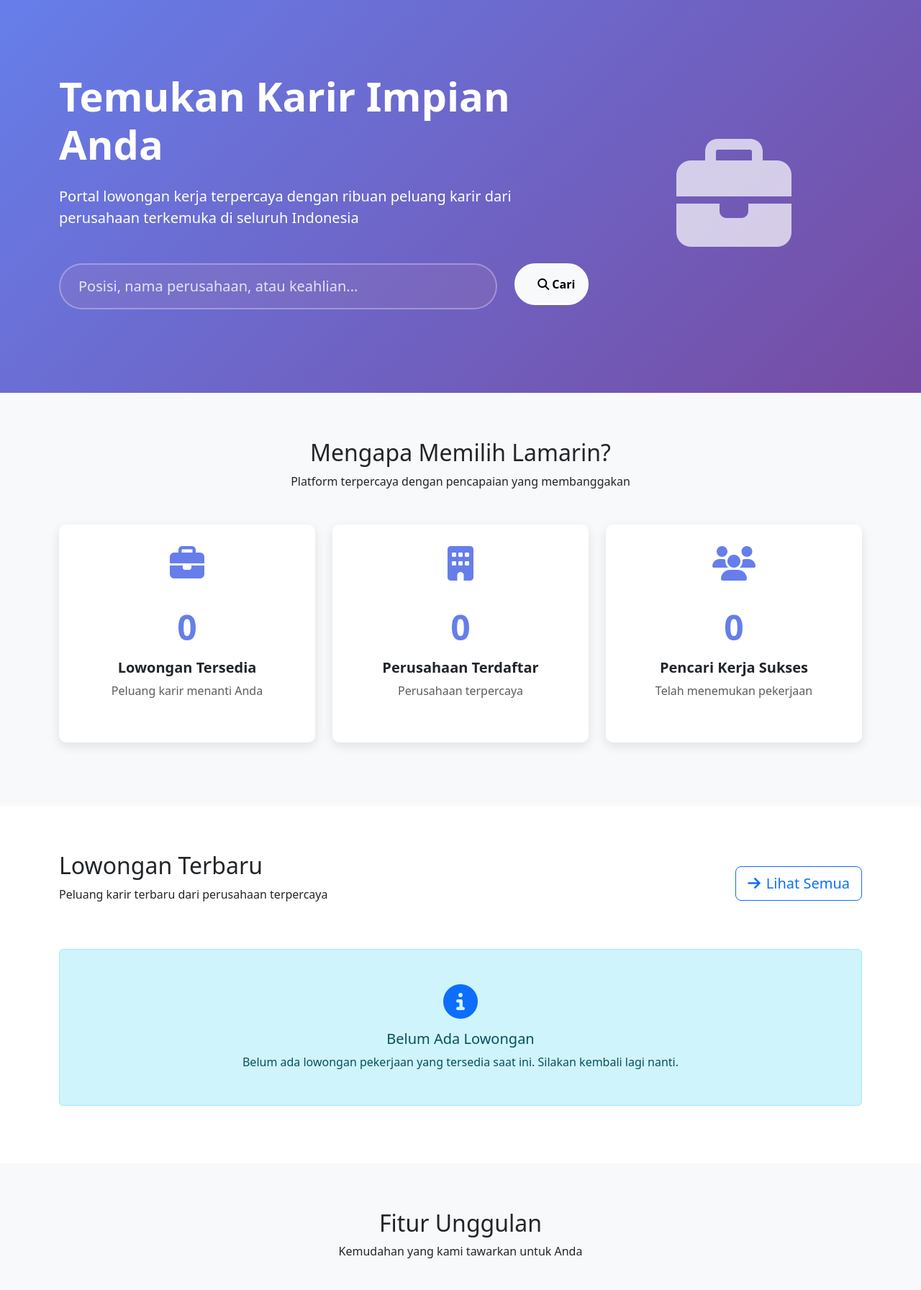
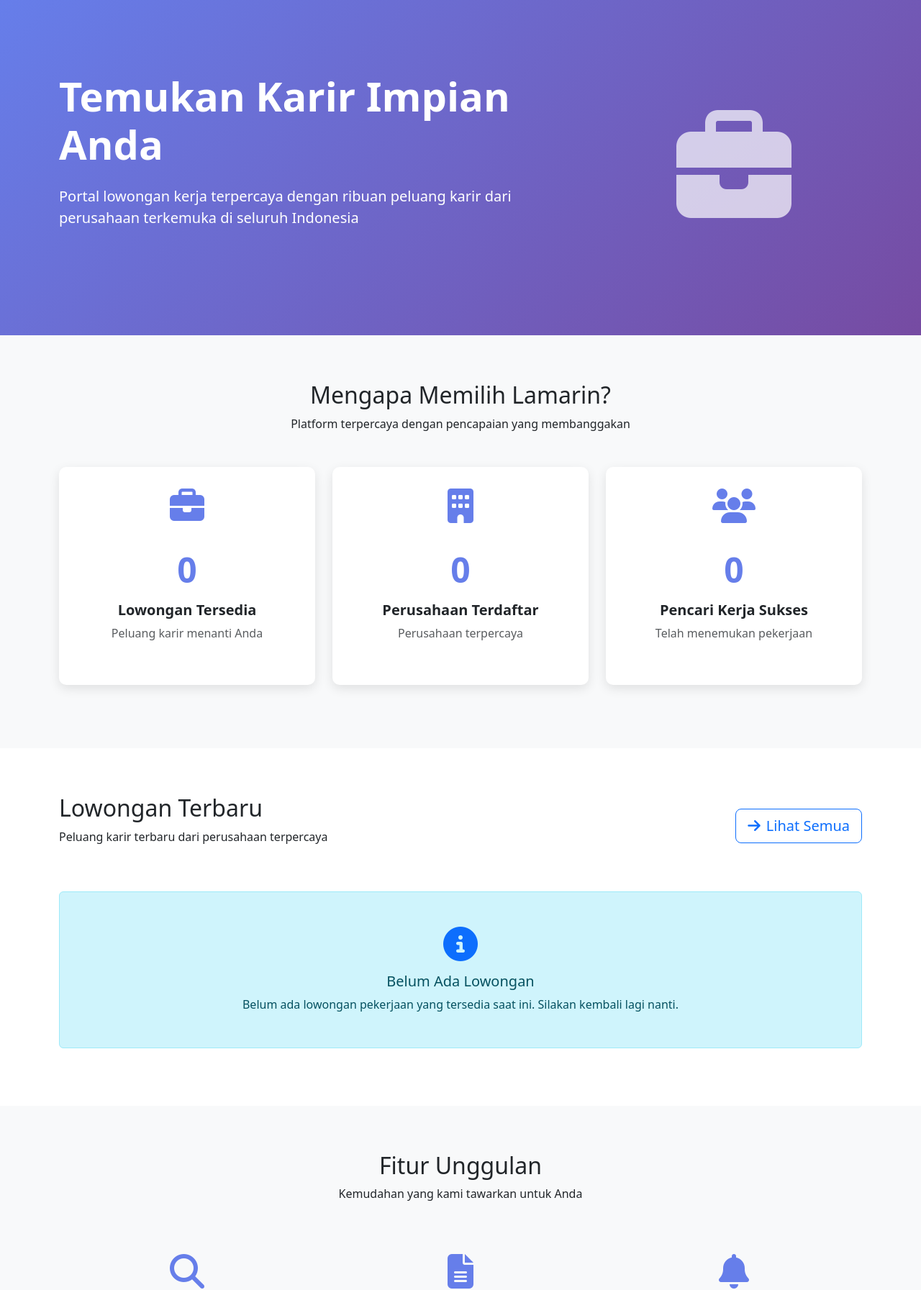
Before and after one commit to awithliee/pw2024_tubes_243040079, a PHP site: page / in a window 1280 px wide. Shown: the part 56-1849 px from the top of the page at 72% size. Run offline with PHP 8.4, Linux system fonts and the light colour scheme; data that the repository does not hold is empty.

Commit message:
enggeus s 100% bismillah inna ma'al usri yusra fa inna ma'al usri yusra

```diff
--- a/index.php
+++ b/index.php
@@ -81,20 +81,6 @@
                     <div class="col-lg-8">
                         <h1 class="display-4 fw-bold mb-4">Temukan Karir Impian Anda</h1>
                         <p class="lead mb-5">Portal lowongan kerja terpercaya dengan ribuan peluang karir dari perusahaan terkemuka di seluruh Indonesia</p>
-
-                        <!-- Search Bar -->
-                        <form action="search.php" method="GET" class="search-form">
-                            <div class="row">
-                                <div class="d-flex align-items-center rounded-pill col-md-10 mb-3 md-2">
-                                    <input type="text" name="keyword" class="form-control form-control-lg rounded-pill" placeholder="Posisi, nama perusahaan, atau keahlian...">
-                                </div>
-                                <div class="col-md-2 mb-3">
-                                    <button type="submit" class="btn btn-light d-flex align-items-center rounded-pill w-100">
-                                        <i class="fas fa-search me-1"></i>Cari
-                                    </button>
-                                </div>
-                            </div>
-                        </form>
                     </div>
                     <div class="col-lg-4">
                         <div class="text-center">
--- a/terms.php
+++ b/terms.php
@@ -23,7 +23,7 @@
 
     <div class="container section">
         <h2>Kebijakan Privasi</h2>
-        <p>Kami berkomitmen untuk melindungi dan menghormati privasi Anda. Informasi yang kami kumpulkan digunakan untuk meningkatkan pengalaman Anda dan memastikan layanan kami berfungsi dengan baik.</p>
+        <p>Kami berkomitmen untuk melindungi dan menghormati privasi Anda. Informasi yang kami kumpulkan digunakan untuk meningkatkan pengalaman Anda dan memastikan layanan kami berfungsi dengan baik.👍🏻</p>
         <ul>
             <li><strong>Pengumpulan Data:</strong> Kami mengumpulkan data pribadi yang Anda berikan saat menggunakan layanan kami, termasuk nama, alamat email, dan informasi lain yang relevan.</li>
             <li><strong>Penggunaan Data:</strong> Data yang dikumpulkan digunakan untuk tujuan internal seperti peningkatan produk, komunikasi, dan keamanan.</li>
```
